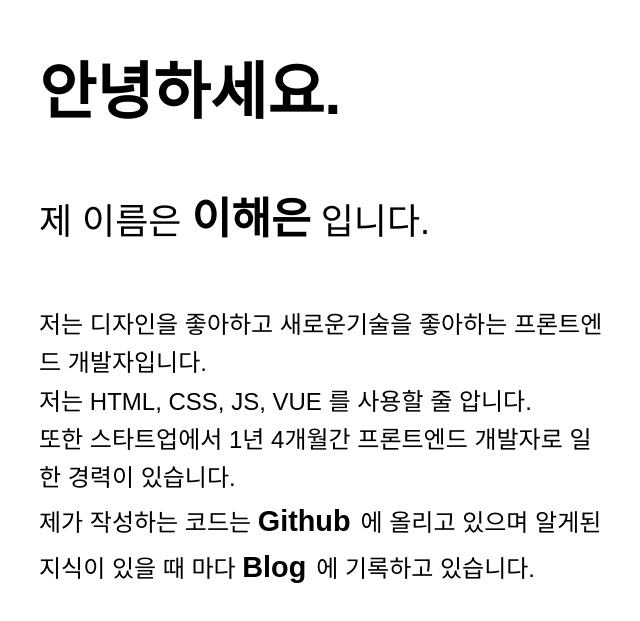
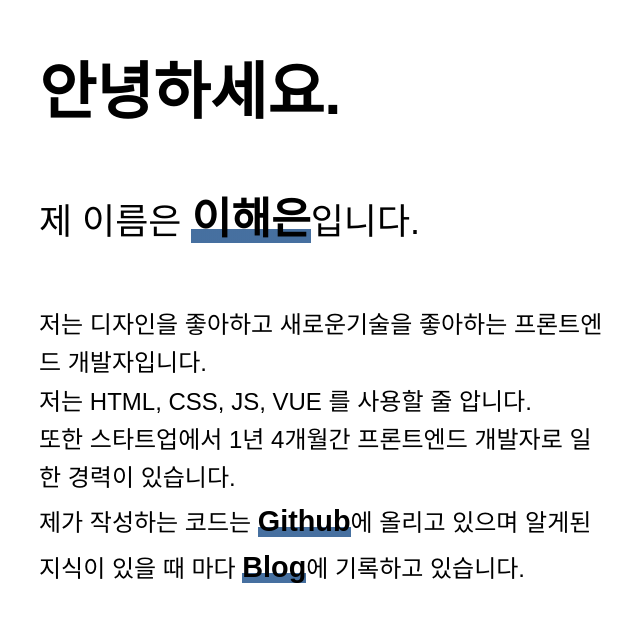
Before and after one commit to Haeeeun/haeeun-portfolio, a plain HTML site: page index.html in a window 1280 px wide. Shown: the part 109-730 px from the top of the page, without its empty margins (61-701 px from the left). Drawn offline with Linux system fonts and the light colour scheme; a web font is replaced by a local one.

Commit message:
modify animation

```diff
--- a/assets/css/style.css
+++ b/assets/css/style.css
@@ -62,43 +62,20 @@ section{
     color: black;
 }
 em {
-    position: relative;
-    margin: 0 10px 0 0;
-    color: #000;
+    background-image: linear-gradient(transparent 70%, rgba(24,76,136,0.8) 70%);
+    background-repeat: no-repeat;
+    background-size: 0 100%;
+    animation: animatedBackground 2s cubic-bezier(0.645, 0.045, 0.355, 1) 0.5s forwards;
     cursor: pointer;
     font-weight: 900;
     font-style: normal;
     font-size: larger;
+    transition: 0.5s;
 }
-em:before {
-    position: absolute;
-    bottom: 3px;
-    left: 0;
-    z-index: -1;
-    width: 0;
-    height: 12px;
-    background-color: rgba(24,76,136,0.8);
-    content: '';
-}
-em:after {
-    position: absolute;
-    top: 17px;
-    right: -16px;
-    font-size: 13px;
-    line-height: 13px;
-    font-family: arial,sans-serif;
-    color: rgba(24,76,136,0.8);
-    letter-spacing: 0;
-}
-em:hover:before {
-    width: 100%;
-    background: rgba(24,76,136,0.8);
-    transition: width .5s ease;
-}
-em:hover:after {
-    width: 100%;
-    background: transparent;
-    transition: all .5s ease;
+@keyframes animatedBackground {
+    to {
+        background-size: 100% 100%;
+    }
 }
 .yupstyle{
     background: url("../images/yupstyle.png") no-repeat;
```
